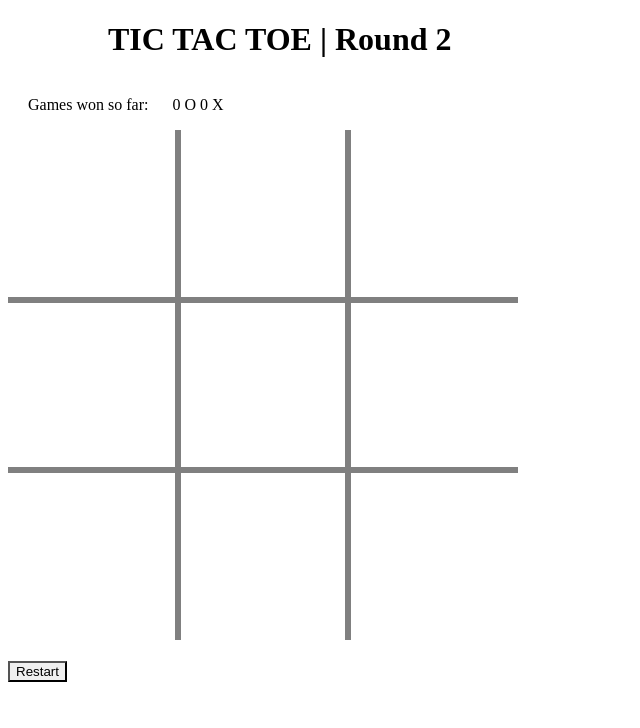
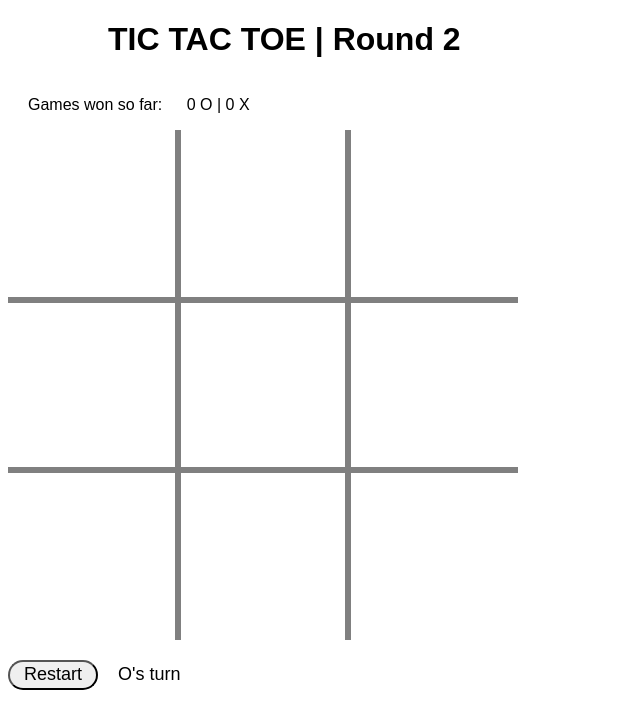
Before and after one commit to utamakevin/tic_tac_toe, a plain HTML site: page index.html in a window 1280 px wide. Both pictures are taken after a click on the button "Restart". Shown: the whole page, without its empty margins (0-640 px from the left). Drawn offline with Linux system fonts and the light colour scheme.

Commit message:
added sound and turn prompt

```diff
--- a/index.html
+++ b/index.html
@@ -10,8 +10,9 @@
 <body>
     <h1>TIC TAC TOE | Round 1</h1>
     <p>Games won so far:</p>
-    <p id="counter">0 O 0 X</p>
-    <main>
+    <p id="counter">0 O | 0 X</p>
+    <div id="main-wrapper">
+        <main class="">
             <div>
             <button class="input-btn" data-num="1" id="box1"></button><button class="input-btn" data-num="2" id="box2"></button><button class="input-btn" data-num="3" id="box3"></button>
             </div>
@@ -27,6 +28,7 @@
             <button id="restart">Restart</button><p id="message"></p>
 
         </main>
+    </div>
 
     <script src="script.js"></script>
 </body>
--- a/script.js
+++ b/script.js
@@ -1,8 +1,10 @@
 inputButtons = document.querySelectorAll(".input-btn")
 restartBtn = document.getElementById("restart")
-p = document.getElementById("message")
+message = document.getElementById("message")
 counter = document.getElementById("counter")
 h1 = document.querySelector("h1")
+
+const clickSound = new Audio("click_sound.wav")
 
 let turnCounter = 0
 let player1 = []
@@ -21,19 +23,23 @@ let allWinCondition = [
     [3,5,7],
 ]
 
+message.textContent = `O's turn`
 
 function handleClick(event) {
     turnCounter++
+    clickSound.play()
 
     if (turnCounter % 2 === 0) {
         event.target.textContent = "X"
         player2.push(Number(event.target.dataset.num))
         player2.sort(function(a, b){return a-b})
+        message.textContent = `O's turn`
 
     } else {
         event.target.textContent = "O"
         player1.push(Number(event.target.dataset.num))
         player1.sort(function(a, b){return a-b})
+        message.textContent = `X's turn`
     }
 
     console.log(`${event.target.dataset.num} clicked`)
@@ -75,7 +81,7 @@ function checkResult() {
 
 function processResult() {
     if (turnCounter % 2 === 0) {
-        p.textContent = `The winner is Player 2`
+        message.textContent = `The winner is X`
         document.body.style.backgroundColor = "turquoise"
         for(button of inputButtons) {
             button.style.backgroundColor = "turquoise"
@@ -83,7 +89,7 @@ function processResult() {
         player2WinCount++
 
     } else {
-        p.textContent = `The winner is Player 1`
+        message.textContent = `The winner is O`
         document.body.style.backgroundColor = "tomato"
         for(button of inputButtons) {
             button.style.backgroundColor = "tomato"
@@ -95,7 +101,7 @@ function processResult() {
         button.disabled = true
     })
 
-    counter.textContent = `${player1WinCount} O ${player2WinCount} X`
+    counter.textContent = `${player1WinCount} O | ${player2WinCount} X`
 }
 
 
@@ -133,6 +139,11 @@ function handleRestart() {
 
     roundCount++
     h1.textContent = `TIC TAC TOE | Round ${roundCount}`
+    if (turnCounter % 2 === 0) {
+        message.textContent = `O's turn`
+    } else {
+        message.textContent = `X's turn`
+    }
 }
 
 
--- a/style.css
+++ b/style.css
@@ -1,6 +1,7 @@
 * {
     box-sizing: border-box;
-    border: none
+    border: none;
+    font-family: Arial, Helvetica, sans-serif;
 }
 
 div {
@@ -8,13 +9,16 @@ div {
     grid-template-columns: 1fr 1fr 1fr;
     width: fit-content;
     text-align: center;
+}
 
+#main-wrapper {
+    width: 100%;
+    align-content: center;
 }
 
 main {
-    align-content: center;
-    display: contents;
-    text-align: center;
+    display: block;
+    text-align: left;
     font-size: 18px;
 }
 
@@ -103,4 +107,8 @@ button {
     border-color: buttonborder;
     border-image: initial;
     margin-top: 20px;
+    width: 90px;
+    height: 30px;
+    font-size: large;
+    border-radius: 20px;
 }
```
Also changed, not shown: 3 other files. Lines whose indentation alone changed are shown as unchanged.
